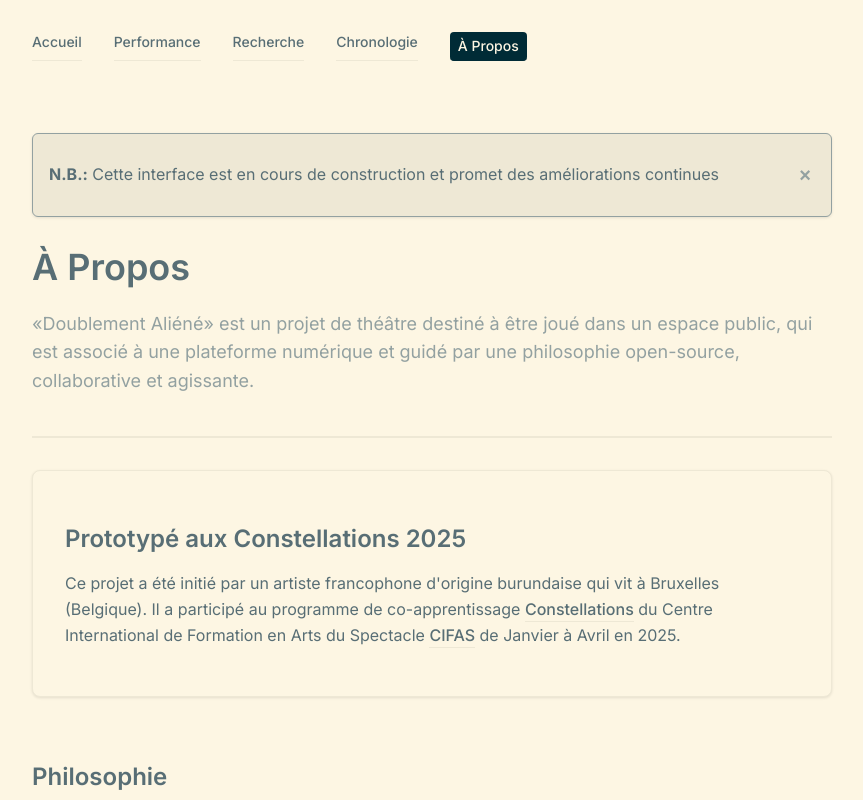
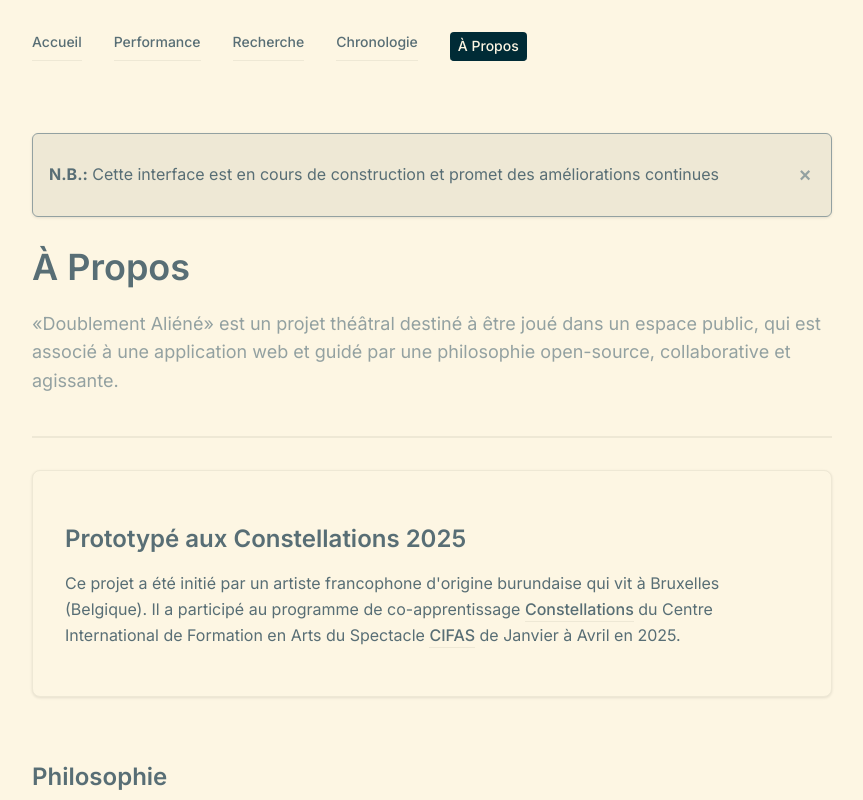
Before and after one commit to daqhris/DoublementAliene, a Next.js app: page /about in a window 1280 px wide. Shown: the top 800 px of the page, without its empty margins (208-1071 px from the left). Built offline with nearby package versions, Linux system fonts and the light colour scheme; no server answers.

Commit message:
subtitle redrafting

```diff
--- a/app/about/page.tsx
+++ b/app/about/page.tsx
@@ -18,7 +18,7 @@ export default function AboutPage() {
             À Propos
           </h1>
           <p className="theater-subtitle">
-            «Doublement Aliéné» est un projet de théâtre destiné à être joué dans un espace public, qui est associé à une plateforme numérique et guidé par une philosophie open-source, collaborative et agissante.
+            «Doublement Aliéné» est un projet théâtral destiné à être joué dans un espace public, qui est associé à une application web et guidé par une philosophie open-source, collaborative et agissante.
           </p>
         </div>
 
```
